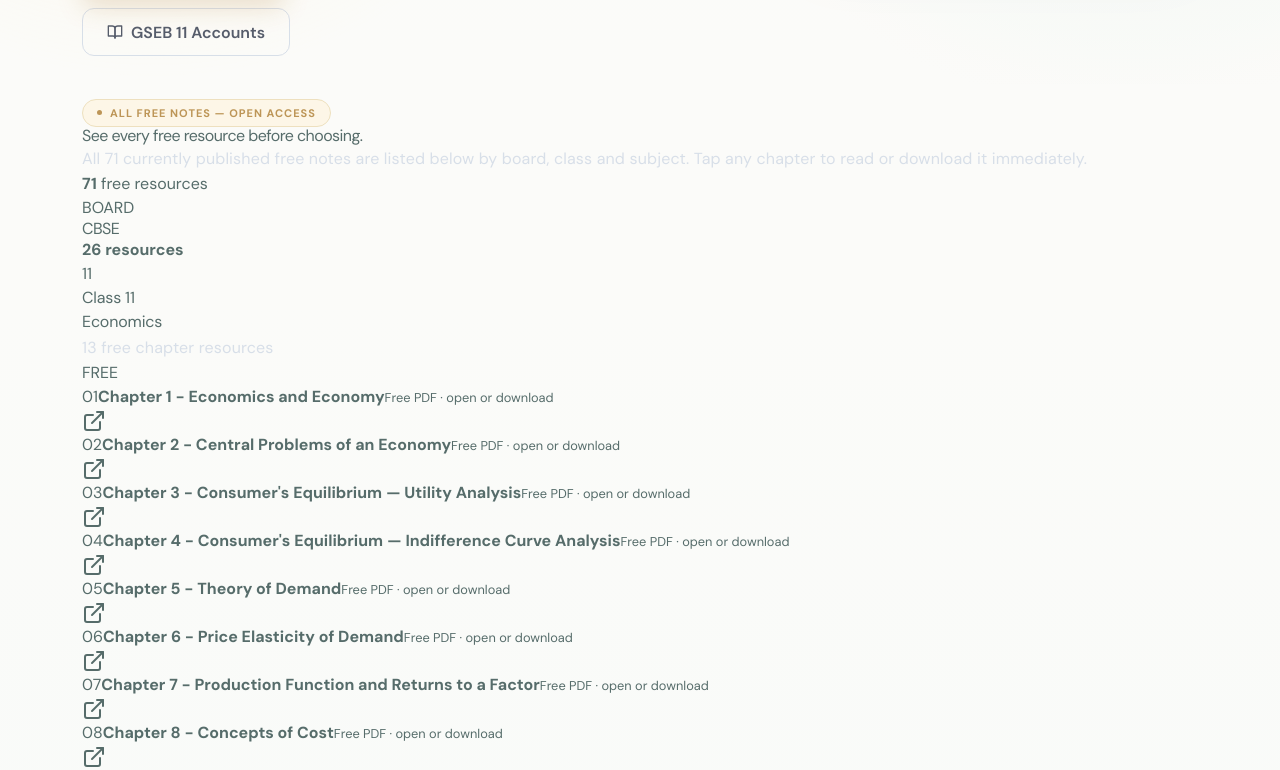
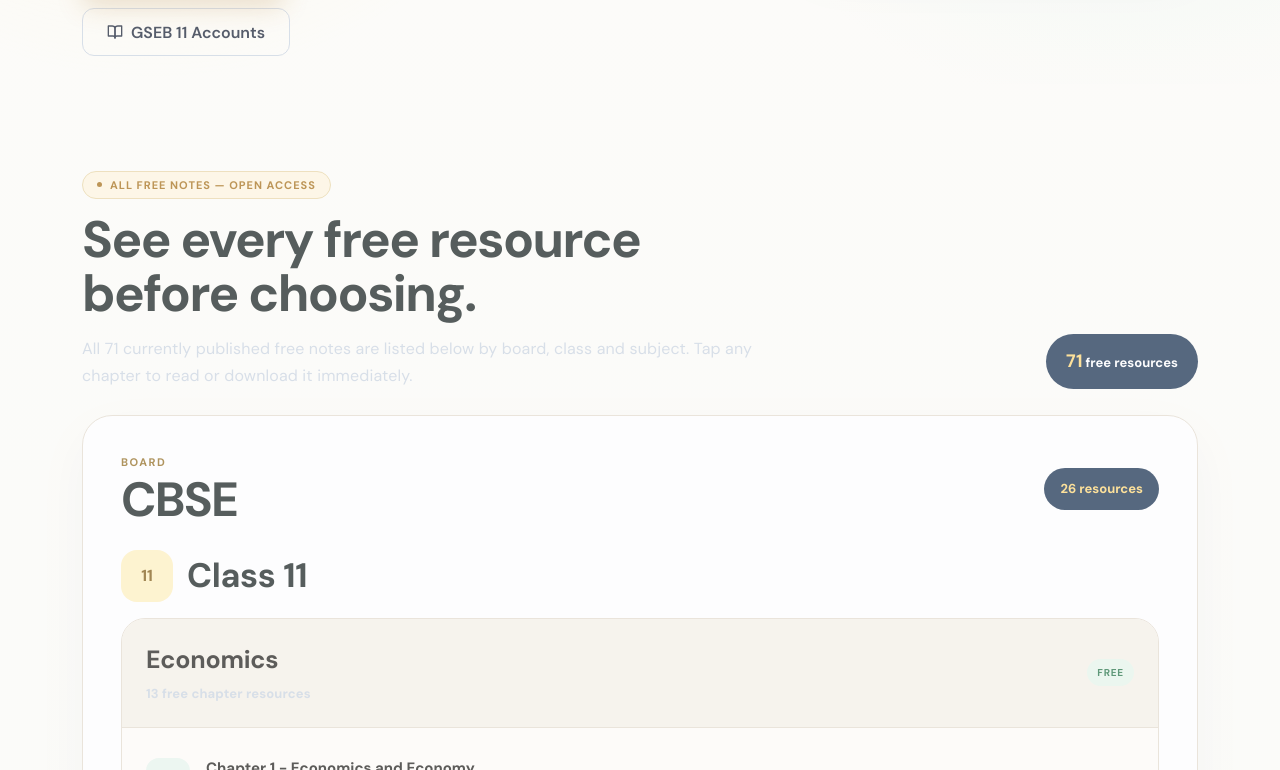
Before and after one commit to infosmitsircommerce-eng/smit-sir-commerce, a React (Vite) app: page /study-material in a window 1280 px wide. Shown: the part 570-1340 px from the top of the page. Built offline with nearby package versions, Linux system fonts and the light colour scheme; no server answers.

Commit message:
Style the visible free notes catalog

```diff
--- a/src/styles/studyAccess.css
+++ b/src/styles/studyAccess.css
@@ -104,6 +104,36 @@
 .ssc-library-continue b { display: inline-flex; align-items: center; gap: 7px; margin-top: auto; padding-top: 20px; color: #126c61; font-size: 13px; }
 .ssc-library-continue b svg { width: 16px; }
 .ssc-library-main { padding-top: 14px; padding-bottom: clamp(48px, 8vw, 96px); }
+.ssc-free-catalog { padding: clamp(30px, 6vw, 72px) 0 42px; }
+.ssc-free-catalog-intro { display: flex; align-items: flex-end; justify-content: space-between; gap: 28px; margin-bottom: 26px; }
+.ssc-free-catalog-intro h2 { margin-top: 14px; max-width: 720px; font: 800 clamp(30px, 4vw, 52px)/1.06 var(--font-serif); color: #17211f; letter-spacing: -.03em; }
+.ssc-free-catalog-intro p { max-width: 720px; margin-top: 13px; color: #617571; line-height: 1.7; }
+.ssc-free-total { flex: 0 0 auto; padding: 14px 20px; border-radius: 999px; background: #17304f; color: #fff; font-size: 13px; font-weight: 800; }
+.ssc-free-total strong { color: #ffd875; font-size: 18px; }
+.ssc-free-boards { display: grid; gap: 24px; }
+.ssc-free-board { padding: clamp(20px, 4vw, 38px); border: 1px solid #e5ddcf; border-radius: 30px; background: #fff; box-shadow: 0 18px 55px #1736320a; }
+.ssc-free-board-heading { display: grid; grid-template-columns: 1fr auto; align-items: end; margin-bottom: 26px; }
+.ssc-free-board-heading > span { grid-column: 1; color: #936d21; font-size: 11px; font-weight: 900; letter-spacing: .14em; }
+.ssc-free-board-heading h3 { grid-column: 1; margin-top: 5px; font: 800 clamp(32px, 5vw, 48px)/1 var(--font-serif); color: #17211f; }
+.ssc-free-board-heading b { grid-column: 2; grid-row: 1 / 3; align-self: center; padding: 11px 16px; border-radius: 999px; background: #17304f; color: #ffd875; font-size: 13px; }
+.ssc-free-class + .ssc-free-class { margin-top: 34px; }
+.ssc-free-class-heading { display: flex; align-items: center; gap: 14px; margin-bottom: 16px; }
+.ssc-free-class-heading span { display: grid; place-items: center; width: 52px; height: 52px; border-radius: 16px; background: #fff1bf; color: #7f5a12; font-weight: 900; }
+.ssc-free-class-heading h4 { font: 800 clamp(24px, 3vw, 34px)/1.1 var(--font-serif); color: #17211f; }
+.ssc-free-subjects { display: grid; gap: 18px; }
+.ssc-free-subject { overflow: hidden; border: 1px solid #e5ddcf; border-radius: 24px; background: #fffdf9; }
+.ssc-free-subject > header { display: flex; align-items: center; justify-content: space-between; gap: 16px; padding: 22px 24px; background: #f6f1e7; border-bottom: 1px solid #e5ddcf; }
+.ssc-free-subject h5 { color: #211f1b; font-size: clamp(19px, 2.5vw, 25px); font-weight: 850; }
+.ssc-free-subject header p { margin-top: 5px; color: #936d21; font-size: 13px; font-weight: 700; }
+.ssc-free-subject header > span { padding: 6px 10px; border-radius: 999px; background: #e6f6eb; color: #237346; font-size: 10px; font-weight: 900; letter-spacing: .08em; }
+.ssc-free-note-row { display: grid; grid-template-columns: 46px minmax(0, 1fr) 20px; align-items: center; gap: 14px; min-height: 104px; padding: 18px 24px; color: #211f1b; text-decoration: none; }
+.ssc-free-note-row + .ssc-free-note-row { border-top: 1px solid #ece6dc; }
+.ssc-free-note-row:hover { background: #f5fbf7; }
+.ssc-free-note-number { display: grid; place-items: center; width: 44px; height: 44px; border-radius: 13px; background: #e7f5ed; color: #237346; font-size: 12px; font-weight: 900; }
+.ssc-free-note-copy strong, .ssc-free-note-copy small { display: block; }
+.ssc-free-note-copy strong { font-size: 15px; line-height: 1.45; }
+.ssc-free-note-copy small { margin-top: 5px; color: #74807d; font-size: 12px; }
+.ssc-free-note-row > svg { width: 17px; color: #237346; }
 .ssc-library-steps { display: grid; grid-template-columns: repeat(4, minmax(0, 1fr)); gap: 10px; margin: 0 0 18px; padding: 0; list-style: none; }
 .ssc-library-steps li { display: flex; align-items: center; gap: 12px; min-width: 0; padding: 14px; border: 1px solid #d9e6e1; border-radius: 16px; background: #fff; }
 .ssc-library-steps li > span { display: grid; place-items: center; flex: 0 0 34px; height: 34px; border-radius: 11px; background: #126c61; color: #fff; font-size: 13px; font-weight: 900; }
@@ -133,6 +163,13 @@
 }
 @media (max-width: 639px) {
   .ssc-library-main { padding-bottom: 24px; }
+  .ssc-free-catalog-intro { display: block; }
+  .ssc-free-total { display: inline-flex; margin-top: 18px; }
+  .ssc-free-board { padding: 18px; border-radius: 24px; }
+  .ssc-free-board-heading b { font-size: 11px; padding: 10px 12px; }
+  .ssc-free-subject > header { padding: 18px; }
+  .ssc-free-note-row { grid-template-columns: 42px minmax(0, 1fr) 18px; gap: 11px; min-height: 94px; padding: 15px 16px; }
+  .ssc-free-note-number { width: 40px; height: 40px; }
   .ssc-library-hero { padding-top: 22px; }
   .ssc-library-hero-grid { gap: 18px; }
   .ssc-library-hero h1 { font-size: clamp(34px, 11vw, 48px); }
```
